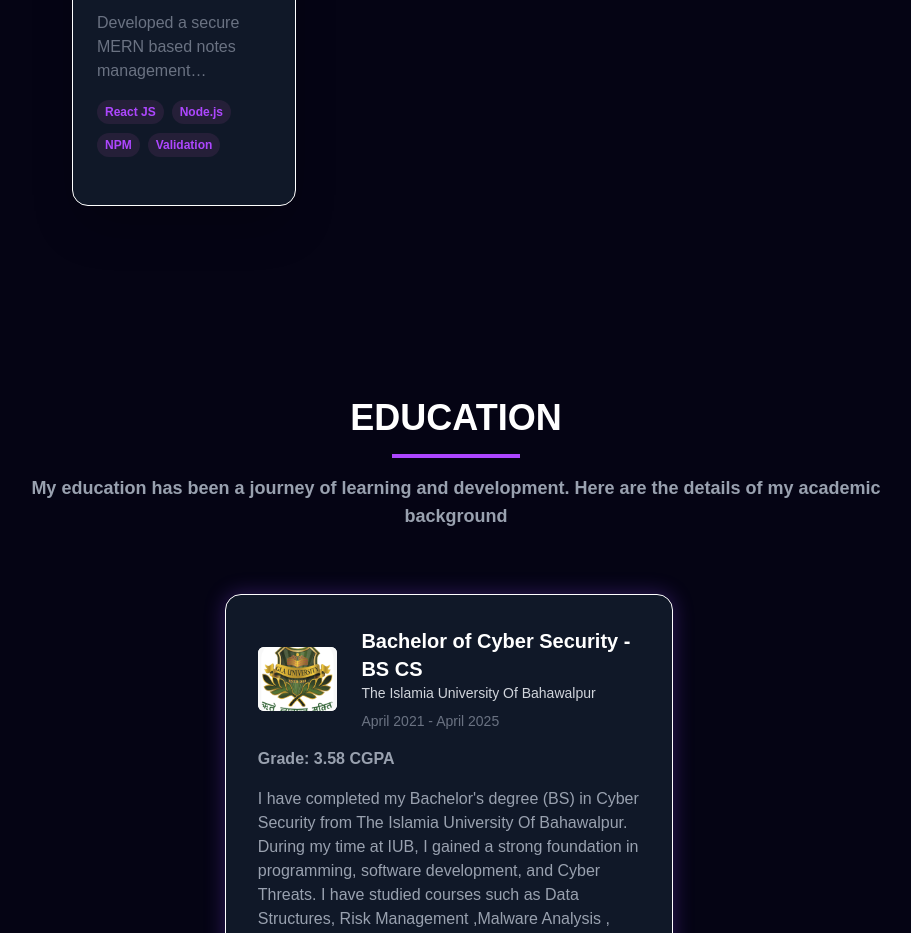
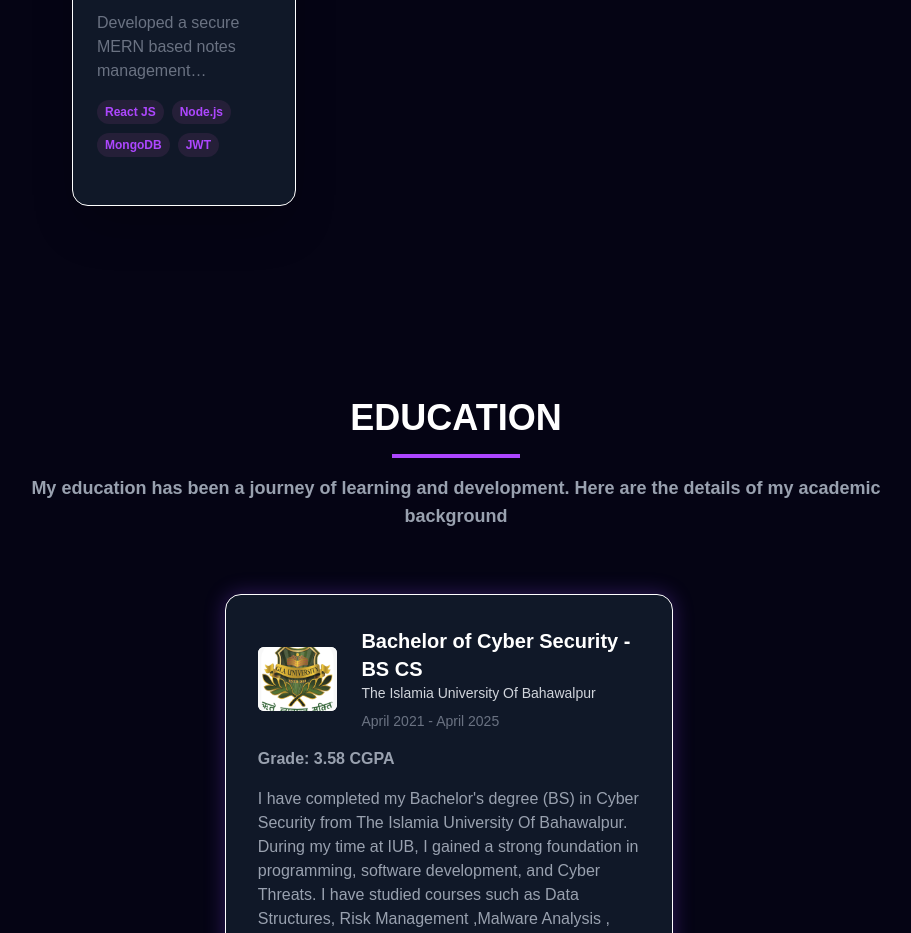
Before and after one commit to uzai-rriaz1/Uzair-Riaz-portfolio, a React (Vite) app: page / in a window 1280 px wide. Shown: the part 3180-4113 px from the top of the page, without its empty margins (184-1095 px from the left). Built offline with nearby package versions, Linux system fonts and the light colour scheme.

Commit message:
Update constants.js

```diff
--- a/src/constants.js
+++ b/src/constants.js
@@ -259,7 +259,7 @@ export const projects = [
     description:
       "Developed a secure MERN based notes management application with JWT authentication, role protected routes, and RESTful APIs built using Node.js and Express, backed by MongoDB for persistent data storage.",
     image: dashboard,
-    tags: ["React JS", "Node.js", "NPM", "Validation"],
+    tags: ["React JS", "Node.js", "MongoDB", "JWT"],
     github: "https://github.com/uzai-rriaz1/Note_App",
     webapp: "https://drive.google.com/file/d/1GvyNMuOINqRv0AM9apjmvbWTUG1NrhtG/view?usp=drive_link",
   },
```
